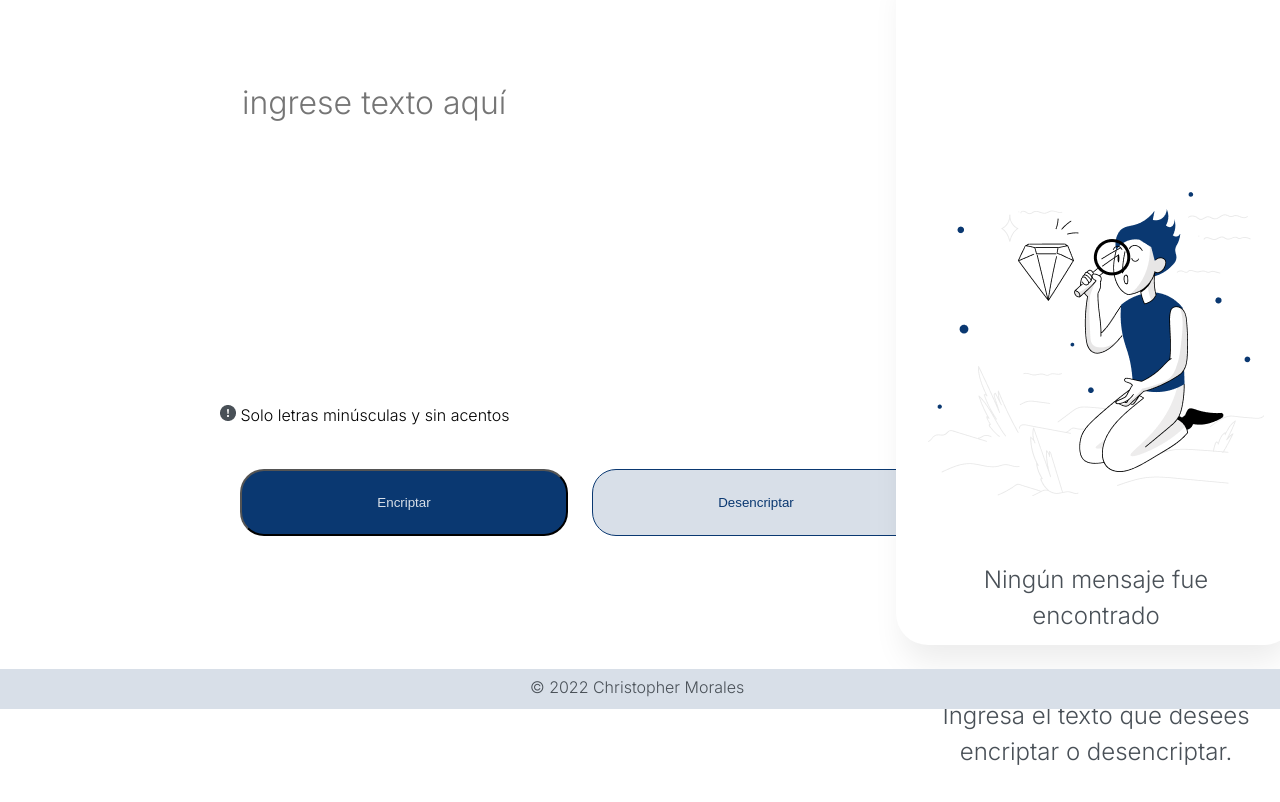
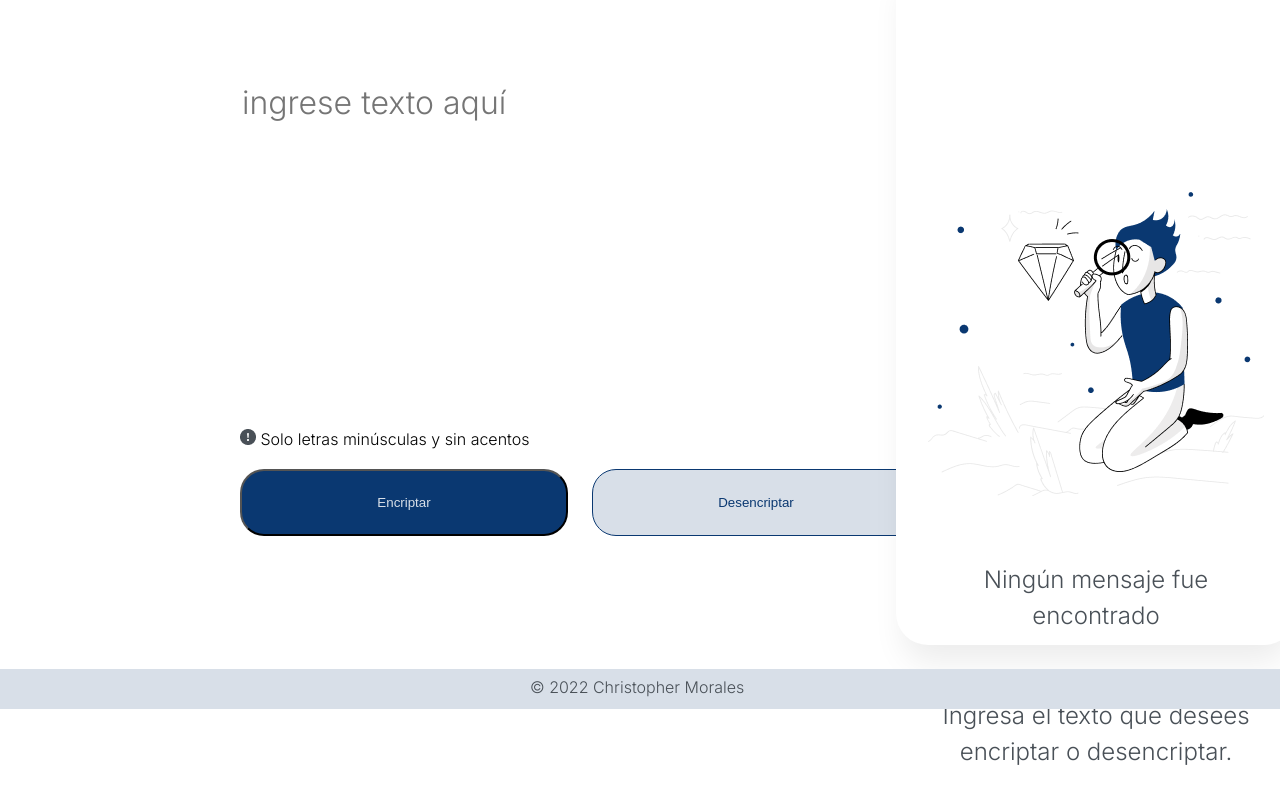
Before and after one commit to ChristMorales/alura-encriptador, a plain HTML site: page index.html in a window 1280 px wide. Shown: the part 91-893 px from the top of the page. Drawn offline with Linux system fonts and the light colour scheme.

Commit message:
Update styles.css

```diff
--- a/styles.css
+++ b/styles.css
@@ -45,8 +45,8 @@ main{
 .letrasMinus{
     font-size: 16px;
     position: absolute;
-    left: 220px;
-    top: 62%;
+    left: 240px;
+    top: 65%;
 
 }
 
```
